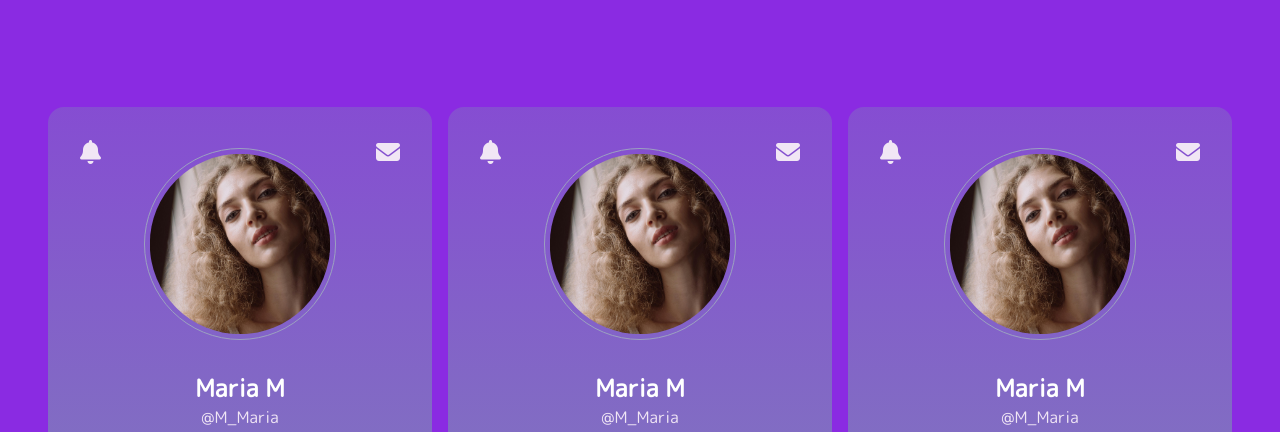
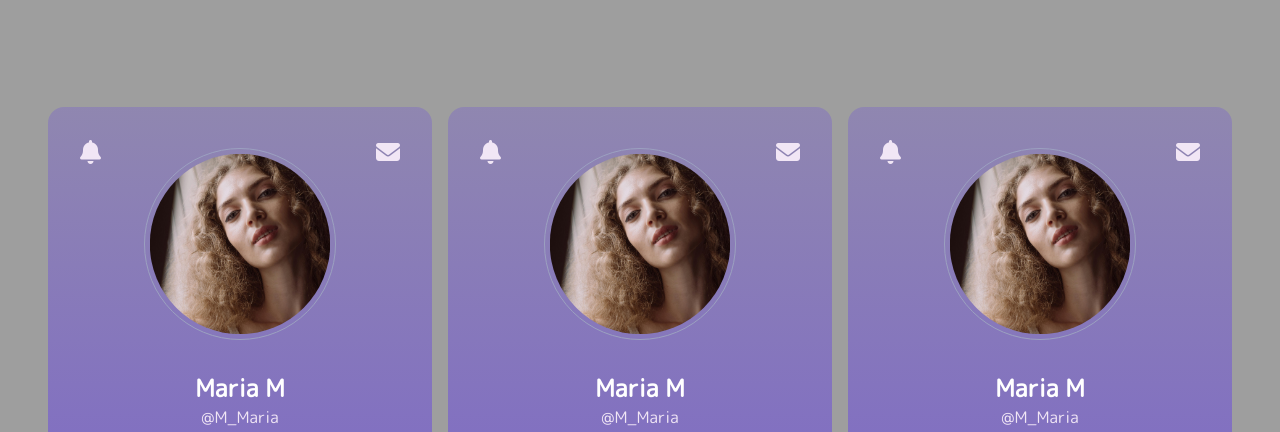
Before and after one commit to Alex880401/Flex, a plain HTML site: page index.html in a window 1280 px wide. Shown: the top 432 px of the page. Drawn offline with Linux system fonts and the light colour scheme; the site is published under a folder, as on GitHub Pages, so addresses that start at the root find nothing.

Commit message:
Change bg addres

```diff
--- a/assets/css/style.css
+++ b/assets/css/style.css
@@ -13,7 +13,8 @@ html {
 main {
     min-height: 100vh;
     background-color: blueviolet;
-    background-image: url("/assets/images/bg-2.jpg");
+    /*background-image: url("/assets/images/bg-2.jpg");*/
+    background-image: url("./../images/bg-2.jpg");
     background-size: cover;
     background-position: center;
     display: flex;
```
